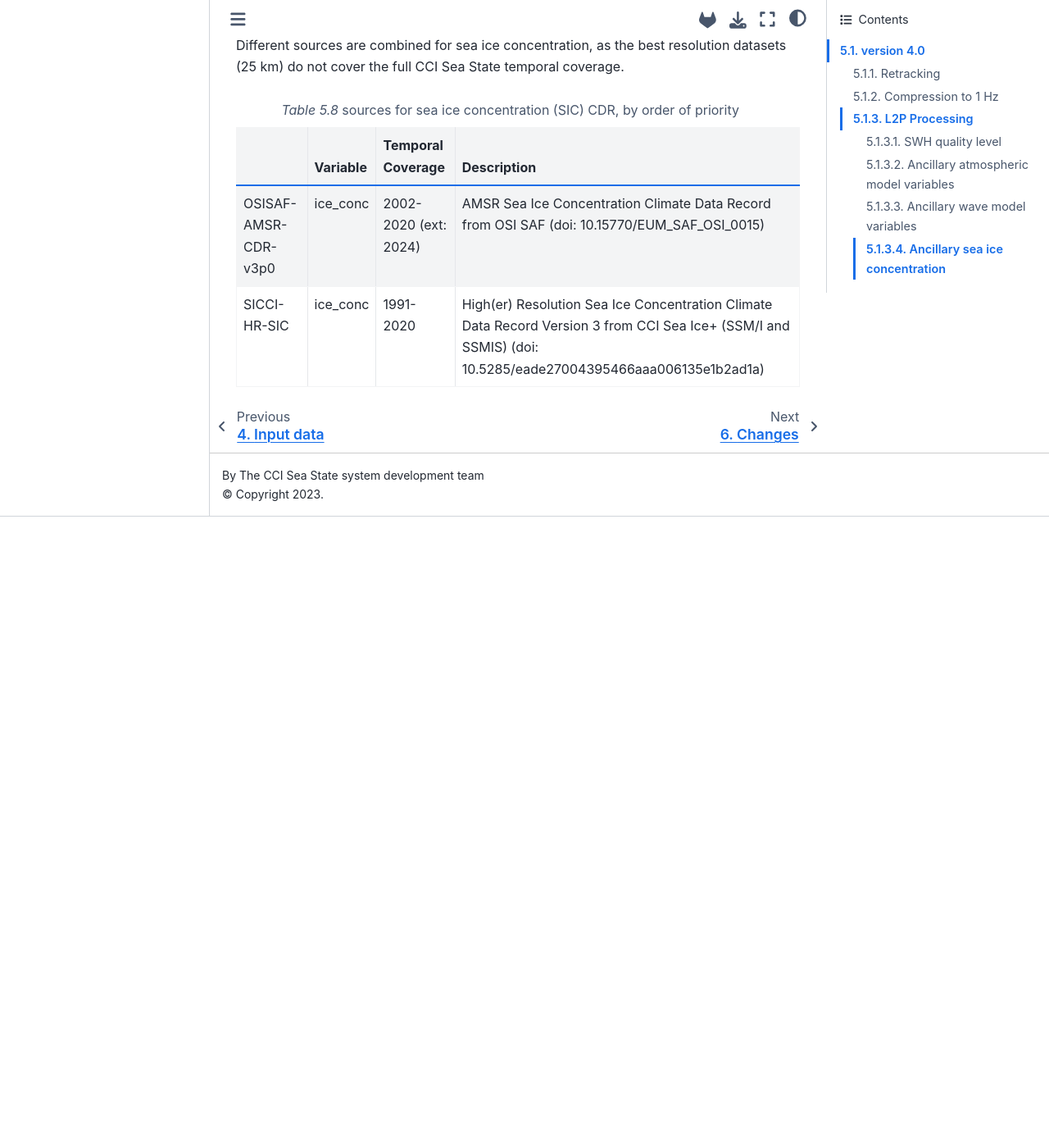
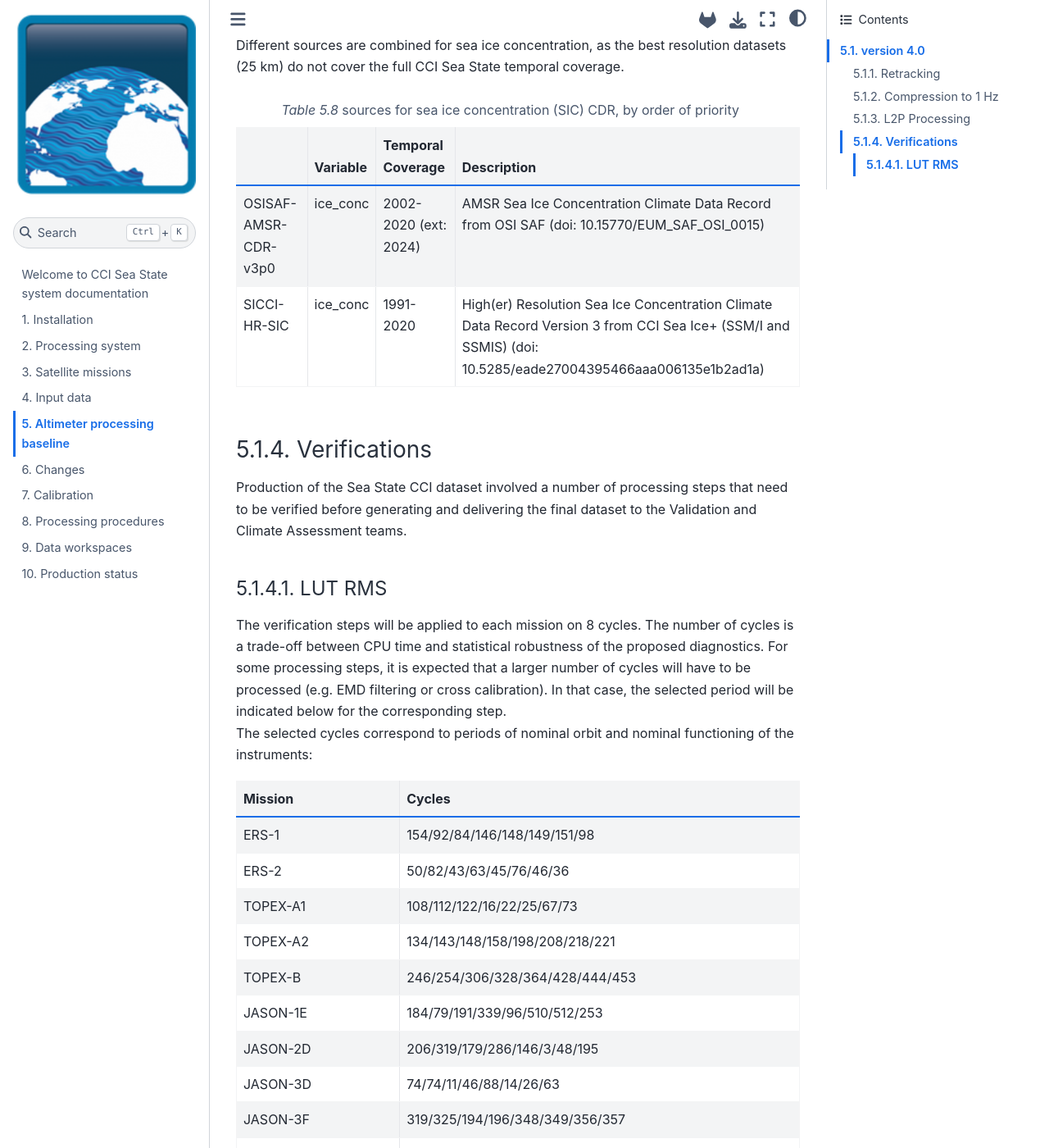
Before and after one commit to umr-lops/cci-seastate-pum, a Jupyter Book: the page built from baseline.md, in a window 1280 px wide and 1400 px high, scrolled down 8261 px. Shown: the whole window at 82% size. Built offline with Jupyter Book 1.0.4 settings and Sphinx 7.4.7 and the Sphinx Book theme 1.1.4, drawn with Linux system fonts in a browser that asks for light colours; before the commit the page ends 8891 px from its top, so only the background shows below that; some of the changed text lies outside the part shown.

Commit message:
Add LUT RMS method

````diff
--- a/baseline.md
+++ b/baseline.md
@@ -261,3 +261,47 @@
 | OSISAF-AMSR-CDR-v3p0 | ice_conc | 2002-2020 (ext: 2024) | AMSR Sea Ice Concentration Climate Data Record from OSI SAF (doi: 10.15770/EUM_SAF_OSI_0015)                                                                |
 | SICCI-HR-SIC         | ice_conc | 1991-2020             | High(er) Resolution Sea Ice Concentration Climate Data Record Version 3 from CCI Sea Ice+ (SSM/I and SSMIS) (doi: 10.5285/eade27004395466aaa006135e1b2ad1a) |
 ```
+
+### Verifications
+
+Production of the Sea State CCI dataset involved a number of processing steps that need to be verified before generating and delivering the final dataset to the Validation and Climate Assessment teams.
+
+#### LUT RMS
+
+The verification steps will be applied to each mission on 8 cycles. The number of cycles is a trade-off between CPU time and statistical robustness of the proposed diagnostics.
+For some processing steps, it is expected that a larger number of cycles will have to be processed (e.g. EMD filtering or cross calibration). In that case, the selected period will be indicated below for the corresponding step.
+The selected cycles correspond to periods of nominal orbit and nominal functioning of the instruments:
+
+| Mission     | Cycles                          |
+|-------------|---------------------------------|
+| ERS-1       | 154/92/84/146/148/149/151/98    |
+| ERS-2       | 50/82/43/63/45/76/46/36         |
+| TOPEX-A1    | 108/112/122/16/22/25/67/73      |
+| TOPEX-A2    | 134/143/148/158/198/208/218/221 |
+| TOPEX-B     | 246/254/306/328/364/428/444/453 |
+| JASON-1E    | 184/79/191/339/96/510/512/253   |
+| JASON-2D    | 206/319/179/286/146/3/48/195    |
+| JASON-3D    | 74/74/11/46/88/14/26/63         |
+| JASON-3F    | 319/325/194/196/348/349/356/357 |
+| ENVISAT-V3  | 105/54/77/84/87/89/96/9         |
+| SARAL       | 105/21/13/22/100/112/6/103      |
+| SENTINEL-3A | 10/27/34/37/49/59/62/65         |
+| SENTINEL-3B | 11/21/25/27/31/47/48/51         |
+| SENTINEL-6A | 11/12/17/21/25/27/31/47         |
+
+Below, the average LUTs for each mission :
+
+![LUT_average_ERS-1-REAPER.png](images/LUT_average_ERS-1-REAPER.png)
+![LUT_average_ERS-2-REAPER.png](images/LUT_average_ERS-2-REAPER.png)
+![LUT_average_TOPEXF_TOPEX_A1.png](images/LUT_average_TOPEXF_TOPEX_A1.png)
+![LUT_average_TOPEXF_TOPEX_A2.png](images/LUT_average_TOPEXF_TOPEX_A2.png)
+![LUT_average_TOPEXF_TOPEX_B.png](images/LUT_average_TOPEXF_TOPEX_B.png)
+![LUT_average_JASON-1E.png](images/LUT_average_JASON-1E.png)
+![LUT_average_JASON-2D.png](images/LUT_average_JASON-2D.png)
+![LUT_average_JASON-3D.png](images/LUT_average_JASON-3D.png)
+![LUT_average_JASON-3F.png](images/LUT_average_JASON-3F.png)
+![LUT_average_ENVISAT-V3.png](images/LUT_average_ENVISAT-V3.png)
+![LUT_average_SARALF.png](images/LUT_average_SARALF.png)
+![LUT_average_SENTINEL-3A.png](images/LUT_average_SENTINEL-3A.png)
+![LUT_average_SENTINEL-3B.png](images/LUT_average_SENTINEL-3B.png)
+![LUT_average_SENTINEL-6A_f08.png](images/LUT_average_SENTINEL-6A_f08.png)
````
Also changed, not shown: processing.md (+33 -1 lines), images/LUT_average_CRYOSAT-2E.png (added), images/LUT_average_ENVISAT-V3.png (added), images/LUT_average_ERS-1-REAPER.png (added), images/LUT_average_ERS-2-REAPER.png (added), images/LUT_average_JASON-1E.png (added), images/LUT_average_JASON-2D.png (added), images/LUT_average_JASON-3D.png (added), images/LUT_average_JASON-3F.png (added), images/LUT_average_SARALF.png (added), images/LUT_average_SENTINEL-3A.png (added), images/LUT_average_SENTINEL-3B.png (added), images/LUT_average_SENTINEL-6A_f08.png (added), images/LUT_average_TOPEXF_TOPEX_A1.png (added), 2 more files.
